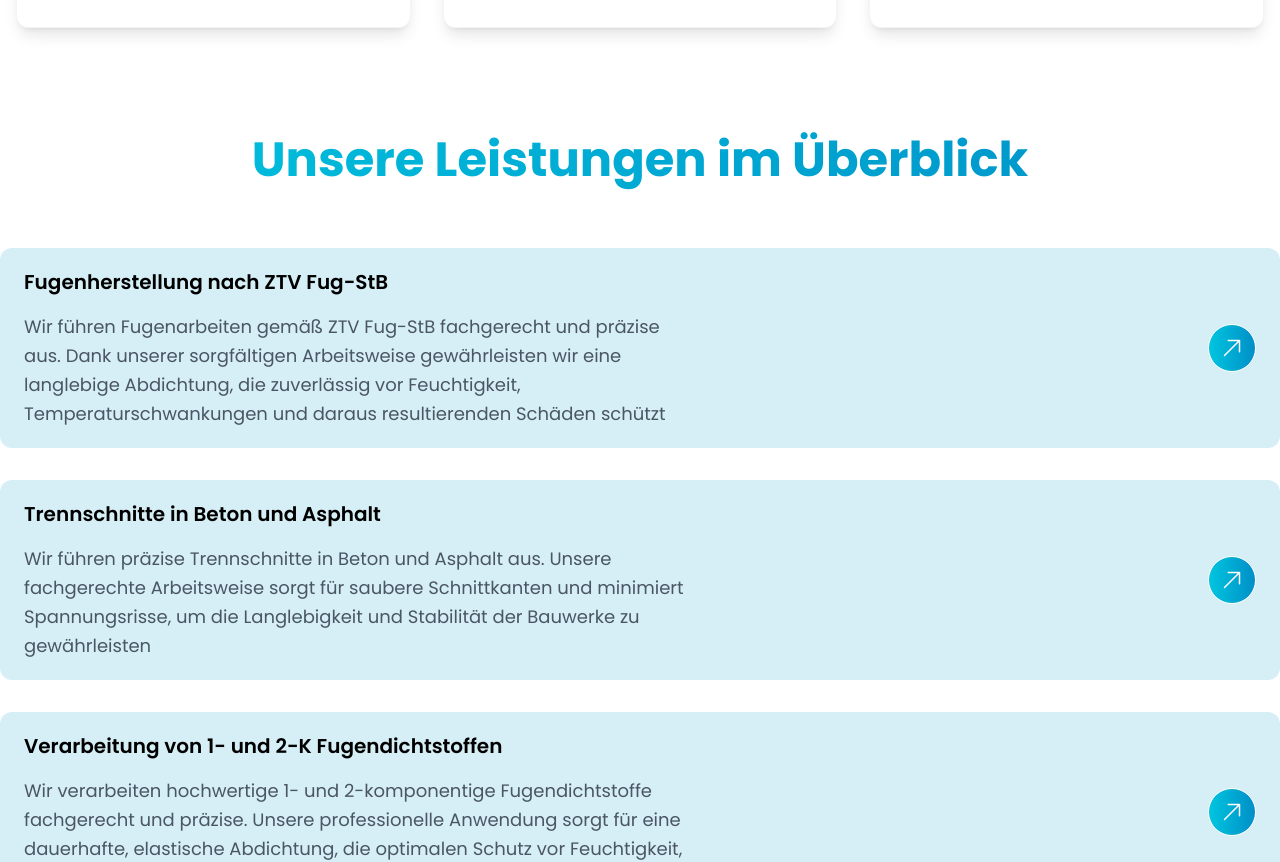
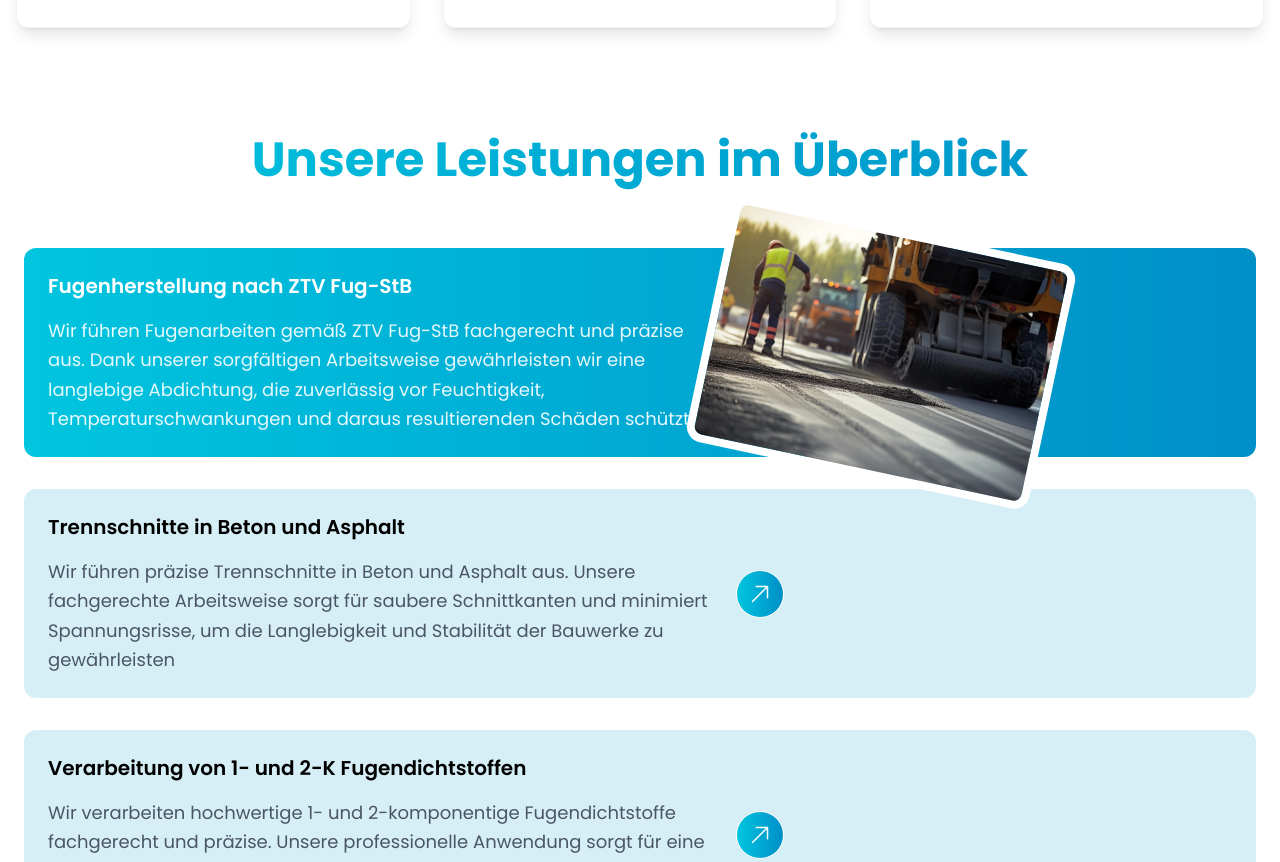
Before and after one commit to t4ner/gmbh-website, a React (Vite) app: page / in a window 1280 px wide. Shown: the part 2380-3242 px from the top of the page. Built offline with nearby package versions, Linux system fonts and the light colour scheme.

Commit message:
services responsive added

```diff
--- a/src/components/CompanyInfo.jsx
+++ b/src/components/CompanyInfo.jsx
@@ -102,7 +102,7 @@ const CompanyInfo = () => {
                 />
               </figure>
               <article className="flex-grow p-4 transition-shadow duration-300 bg-white shadow-xl md:p-6 rounded-3xl hover:shadow-2xl">
-                <h2 className="mb-3 text-lg font-semibold text-gray-800 md:text-xl">
+                <h2 className="mb-3 text-base font-semibold text-gray-800 md:text-xl">
                   Wer sind wir?
                 </h2>
                 <p className="text-sm leading-relaxed text-gray-600 md:text-lg">
@@ -141,7 +141,7 @@ const CompanyInfo = () => {
 
             {/* Quality Box */}
             <article className="flex-grow p-4 transition-all duration-300 bg-white shadow-xl md:p-8 rounded-3xl hover:shadow-2xl">
-              <h2 className="mb-4 text-lg font-semibold text-gray-800 md:text-xl">
+              <h2 className="mb-4 text-base font-semibold text-gray-800 md:text-xl">
                 Qualität als oberste Priorität
               </h2>
               <p className="text-sm leading-relaxed text-gray-600 md:text-lg">
@@ -177,7 +177,7 @@ const CompanyInfo = () => {
                 {service.icon}
               </div>
               <h3
-                className="text-lg md:text-xl font-semibold mb-4 text-gray-800
+                className="text-base md:text-xl font-semibold mb-4 text-gray-800
                 transition-all duration-500 ease-in-out group-hover:text-[#008FC8]"
               >
                 {service.title}
--- a/src/components/Footer.jsx
+++ b/src/components/Footer.jsx
@@ -137,7 +137,7 @@ const ContactSection = memo(() => {
 
   return (
     <nav
-      className="grid grid-cols-1 sm:grid-cols-2 lg:grid-cols-3 gap-4 md:gap-6 max-w-6xl mx-auto mb-16 md:mb-24"
+      className="grid max-w-6xl grid-cols-1 gap-4 mx-auto mb-16 sm:grid-cols-2 lg:grid-cols-3 md:gap-6 md:mb-24"
       aria-label="Contact options"
     >
       {contactButtons}
@@ -165,7 +165,7 @@ const BottomSection = memo(() => {
           <img
             src={Logo}
             alt={`${COMPANY_INFO.name} Logo`}
-            className="w-40 hover:opacity-80 transition-opacity duration-300"
+            className="w-40 transition-opacity duration-300 hover:opacity-80"
             width="160"
             height="160"
             loading="lazy"
@@ -191,7 +191,7 @@ const Footer = memo(() => (
     role="contentinfo"
     aria-label={`${COMPANY_INFO.name} footer area`}
   >
-    <div className="relative container px-4 mx-auto pt-10 md:pt-24 pb-6 md:pb-12">
+    <div className="container relative px-4 pt-10 pb-6 mx-auto md:pt-24 md:pb-12">
       <ContactSection />
       <BottomSection />
     </div>
--- a/src/components/Services.jsx
+++ b/src/components/Services.jsx
@@ -69,8 +69,8 @@ const Services = () => {
   };
 
   return (
-    <div className="w-full container mx-auto pb-24">
-      <h1 className="text-5xl pb-10 font-bold mb-6 bg-gradient-to-r from-[#02C5DF] to-[#008FC7] bg-clip-text text-transparent text-center p-3">
+    <div className="container w-full px-4 mx-auto md:pb-24 md:px-6">
+      <h1 className="text-2xl md:text-5xl  pb-6 md:pb-10 font-bold md:mb-6 bg-gradient-to-r from-[#02C5DF] to-[#008FC7] bg-clip-text text-transparent text-center p-3">
         Unsere Leistungen im Überblick
       </h1>
 
@@ -88,7 +88,7 @@ const Services = () => {
               },
             }}
             viewport={{ once: true, margin: "-100px" }}
-            className="service-card relative"
+            className="relative service-card"
           >
             <Link
               to="/leistungen"
@@ -96,7 +96,7 @@ const Services = () => {
               state={{ selectedService: service.id }}
             >
               <div
-                className={`group relative rounded-xl overflow-visible transition-all duration-300 h-[200px] ${
+                className={`group relative rounded-xl overflow-visible transition-all duration-300 ${
                   (!hasHovered && index === 0) || hoveredIndex === index
                     ? "bg-gradient-to-r from-[#02C5DF] to-[#008FC7]"
                     : "bg-[#D6EFF6]"
@@ -104,10 +104,10 @@ const Services = () => {
                 onMouseEnter={() => handleMouseEnter(index)}
                 onMouseLeave={handleMouseLeave}
               >
-                <div className="flex items-center justify-between p-6 relative z-10 h-full">
+                <div className="relative z-10 flex flex-col h-full gap-4 p-4 md:flex-row md:items-center md:p-6">
                   <div className="flex-1 max-w-2xl">
                     <h2
-                      className={`text-xl font-semibold mb-4 ${
+                      className={`text-base md:text-xl font-semibold mb-2 md:mb-4 ${
                         (!hasHovered && index === 0) || hoveredIndex === index
                           ? "text-white"
                           : ""
@@ -116,7 +116,7 @@ const Services = () => {
                       {service.title}
                     </h2>
                     <p
-                      className={`text-lg leading-relaxed ${
+                      className={`text-sm md:text-lg leading-relaxed ${
                         (!hasHovered && index === 0) || hoveredIndex === index
                           ? "text-white/90"
                           : "text-gray-600"
@@ -126,16 +126,16 @@ const Services = () => {
                     </p>
                   </div>
 
-                  <div className="relative">
+                  <div className="flex items-center gap-4">
                     <div
-                      className={`w-12 h-12 rounded-full border flex items-center justify-center transition-all duration-300 ${
+                      className={`w-10 h-10 md:w-12 md:h-12 rounded-full border flex items-center justify-center transition-all duration-300 ${
                         (!hasHovered && index === 0) || hoveredIndex === index
                           ? "border-white bg-[#D6EFF6]"
                           : "border-white bg-gradient-to-r from-[#02C5DF] to-[#008FC7]"
                       }`}
                     >
                       <HiArrowUpRight
-                        className="w-6 h-6"
+                        className="w-5 h-5 md:w-6 md:h-6"
                         color={
                           (!hasHovered && index === 0) || hoveredIndex === index
                             ? "black"
@@ -143,11 +143,21 @@ const Services = () => {
                         }
                       />
                     </div>
+                    <span
+                      className={`lg:hidden text-sm md:text-base ${
+                        (!hasHovered && index === 0) || hoveredIndex === index
+                          ? "text-white"
+                          : "text-gray-600"
+                      }`}
+                    >
+                      Mehr erfahren
+                    </span>
                   </div>
                 </div>
 
+                {/* Büyük ekranlar için resim */}
                 <div
-                  className={`absolute right-[200px] top-1/2 -translate-y-1/2 w-[350px] h-[250px] rotate-12 overflow-hidden rounded-2xl border-8 border-white transition-opacity duration-300 ${
+                  className={`absolute right-[200px] top-1/2 -translate-y-1/2 w-[350px] h-[250px] rotate-12 overflow-hidden rounded-2xl border-8 border-white lg:block hidden transition-opacity duration-300 ${
                     (!hasHovered && index === 0) || hoveredIndex === index
                       ? "opacity-100"
                       : "opacity-0"
@@ -157,7 +167,16 @@ const Services = () => {
                   <img
                     src={service.img}
                     alt={service.title}
-                    className="w-full h-full object-cover scale-110"
+                    className="object-cover w-full h-full scale-110"
+                  />
+                </div>
+
+                {/* Mobil ve tablet için resim */}
+                <div className="lg:hidden w-full h-[200px] overflow-hidden rounded-xl mt-4">
+                  <img
+                    src={service.img}
+                    alt={service.title}
+                    className="object-cover w-full h-full"
                   />
                 </div>
               </div>
@@ -166,14 +185,14 @@ const Services = () => {
         ))}
       </div>
 
-      <div className="mt-16 flex justify-center">
+      <div className="flex justify-center mt-12 md:mt-16">
         <Link
           to="/leistungen"
-          className="group flex items-center gap-2 px-8 py-4 text-black border rounded-full text-lg hover:bg-gradient-to-r from-[#02C5DF] to-[#008FC7] hover:text-white transition-all duration-300"
+          className="group text-sm md:text-lg flex items-center gap-2 px-6 md:px-8 py-3 md:py-4 text-black border rounded-full  hover:bg-gradient-to-r from-[#02C5DF] to-[#008FC7] hover:text-white transition-all duration-300"
         >
           Einzelheiten
-          <div className="w-8 h-8 rounded-full bg-[#D6EFF6] flex items-center justify-center">
-            <HiArrowUpRight className="w-4 h-4" color="black" />
+          <div className="w-6 h-6 md:w-8 md:h-8 rounded-full bg-[#D6EFF6] flex items-center justify-center">
+            <HiArrowUpRight className="w-3 h-3 md:w-4 md:h-4" color="black" />
           </div>
         </Link>
       </div>
```
